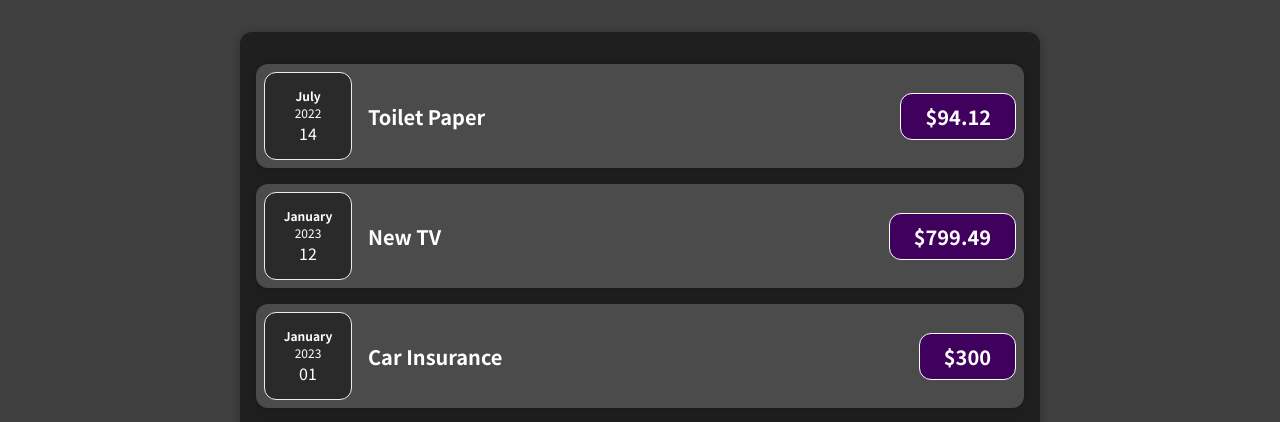
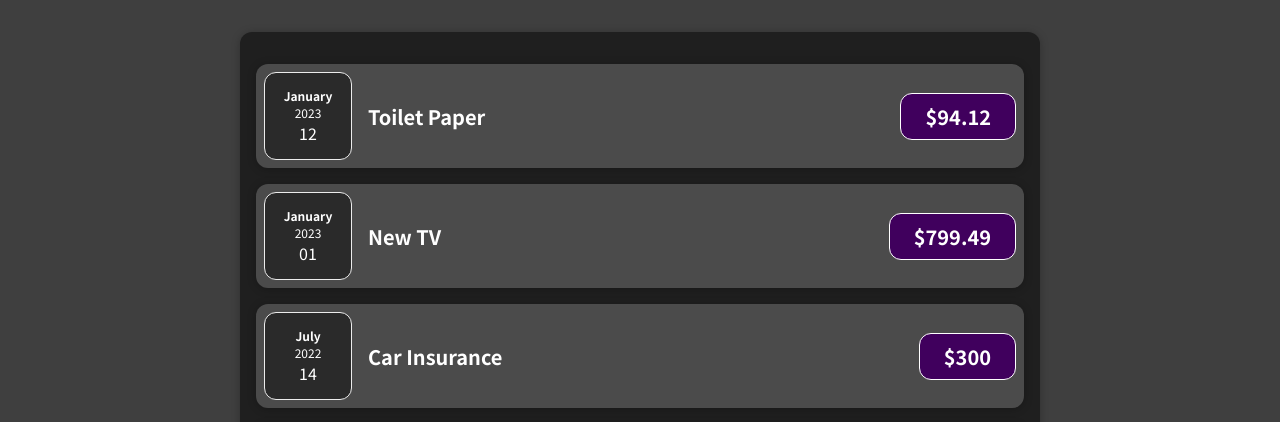
Before and after one commit to nissevahavahe/react-first-project, a React (Create React App) app: page / in a window 1280 px wide. Shown: the top 422 px of the page. Built offline with nearby package versions, Linux system fonts and the light colour scheme.

Commit message:
Muokattu expense objektia

```diff
--- a/src/App.js
+++ b/src/App.js
@@ -7,14 +7,14 @@ function App() {
       id: 'e1',
       title: 'Toilet Paper',
       amount: 94.12,
-      date: new Date("2022-07-14"),
+      date: new Date("2023-01-12"),
     },
-    { id: 'e2', title: 'New TV', amount: 799.49, date: new Date("2023-01-12") },
+    { id: 'e2', title: 'New TV', amount: 799.49, date: new Date("2023-01-01") },
     {
       id: 'e3',
       title: 'Car Insurance',
       amount: 300.00,
-      date: new Date("2023-01-01"),
+      date: new Date("2022-07-14"),
     },
     {
       id: 'e4',
```
